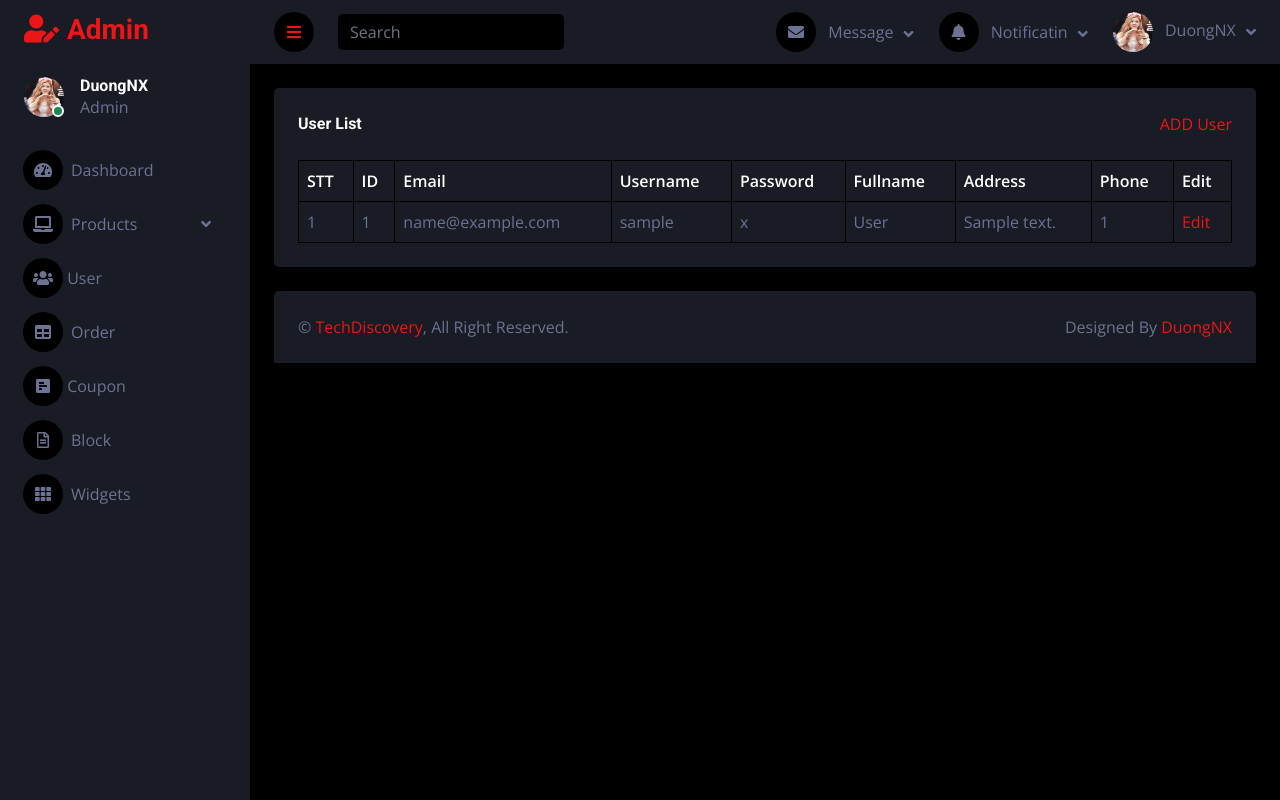
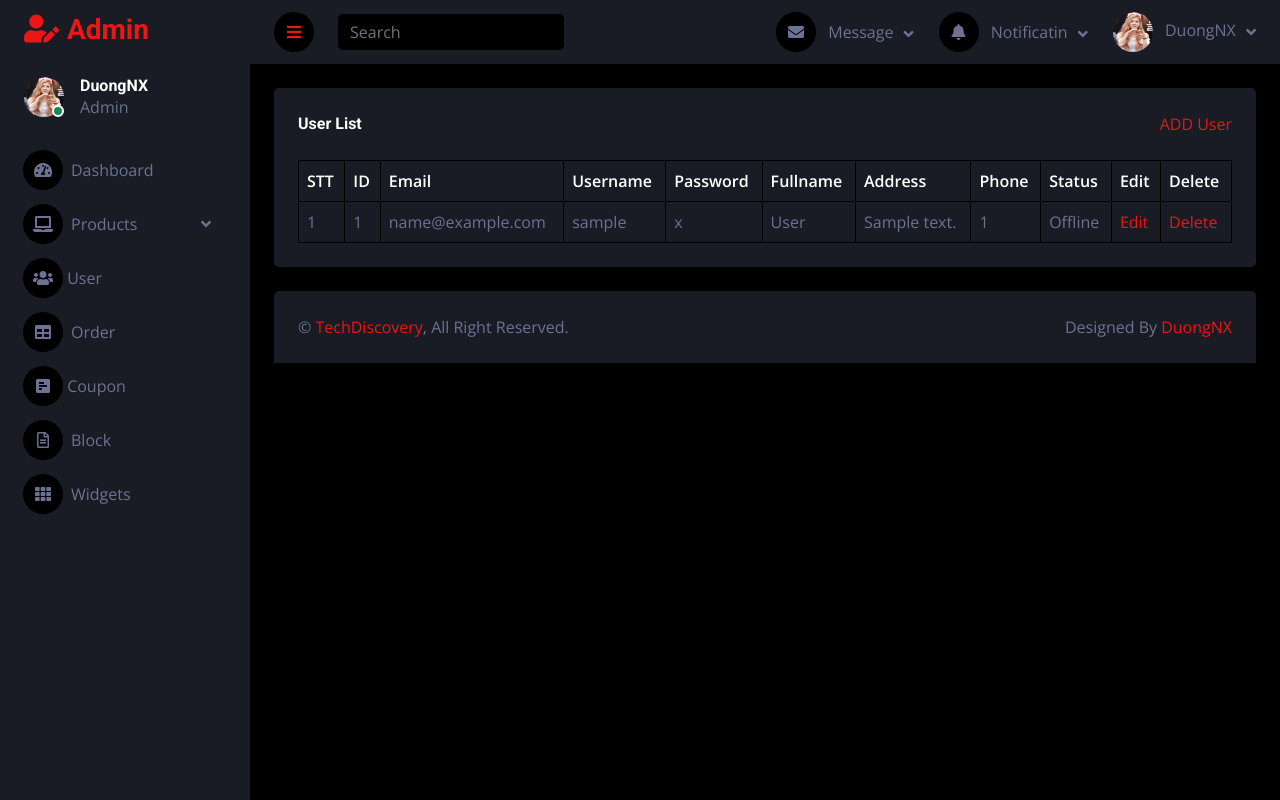
Before and after one commit to duongnx03/TechDiscover, a PHP site: page /admin/userlist.php in a window 1280 px wide. Run offline with PHP 8.4, Linux system fonts and the light colour scheme; tables that the repository leaves empty hold one stand-in row (values such as "Sample post"); data that the repository does not hold is empty; some libraries are stand-ins or nearby versions.

Commit message:
Update userlist.php 2:58 20/08/2023

```diff
--- a/admin/userlist.php
+++ b/admin/userlist.php
@@ -19,7 +19,7 @@ $show_user = $user->show_users();
         <div class="table-responsive">
             <table class="table text-start align-middle table-bordered table-hover mb-0">
                 <thead>
-                    <tr class="text-white">
+                <tr class="text-white">
                         <th scope="col">STT</th>
                         <th scope="col">ID</th>
                         <th scope="col">Email</th>
@@ -28,10 +28,12 @@ $show_user = $user->show_users();
                         <th scope="col">Fullname</th>
                         <th scope="col">Address</th>
                         <th scope="col">Phone</th>
+                        <th scope="col">Status</th> <!-- Thêm cột Status -->
                         <th scope="col">Edit</th>
+                        <th scope="col">Delete</th>
                     </tr>
                 </thead>
-                <tbody>
+                <body>
                     <?php
                     if ($show_user) {
                         $i = 0;
@@ -39,7 +41,7 @@ $show_user = $user->show_users();
                             $i++;
                     ?>
                             <tr>
-                                <td><?php echo $i ?></td>
+                            <td><?php echo $i ?></td>
                                 <td><?php echo $result['id'] ?></td>
                                 <td><?php echo $result['email'] ?></td>
                                 <td><?php echo $result['username'] ?></td>
@@ -47,24 +49,43 @@ $show_user = $user->show_users();
                                 <td><?php echo $result['fullname'] ?></td>
                                 <td><?php echo $result['address'] ?></td>
                                 <td><?php echo $result['phone'] ?></td>
+                                <td>
+                                    <?php echo $result['is_online'] ? 'Online' : 'Offline'; ?>
+                                </td>
                                 <td><a href="../admin/userlistedit.php">Edit</a></td>
+                                <td><a href="../admin/userlistdelete.php">Delete</a></td>
                             </tr>
                     <?php
                         }
                     }
                     ?>
-                </tbody>
+                </body>
             </table>
         </div>
     </div>
 </div>
 
 <script>
-    // Function for user-delete
-    function confirmDelete(id) {
+      function confirmDelete(id) {
         if (confirm('Are you sure you want to delete this user?')) {
             window.location.href = 'userlistdelete.php?id=' + id;
         }
+    }
+    function updateStatus(userId, isOnline) {
+        var xhr = new XMLHttpRequest();
+        xhr.open('POST', 'update_user_status.php', true);
+        xhr.setRequestHeader('Content-Type', 'application/x-www-form-urlencoded');
+        xhr.onreadystatechange = function() {
+            if (xhr.readyState === XMLHttpRequest.DONE) {
+                if (xhr.status === 200) {
+                    // Cập nhật thành công, có thể thực hiện thao tác khác nếu cần
+                } else {
+                    // Xử lý lỗi nếu cần
+                }
+            }
+        };
+        var data = 'user_id=' + userId + '&is_online=' + isOnline;
+        xhr.send(data);
     }
 </script>
 
```
